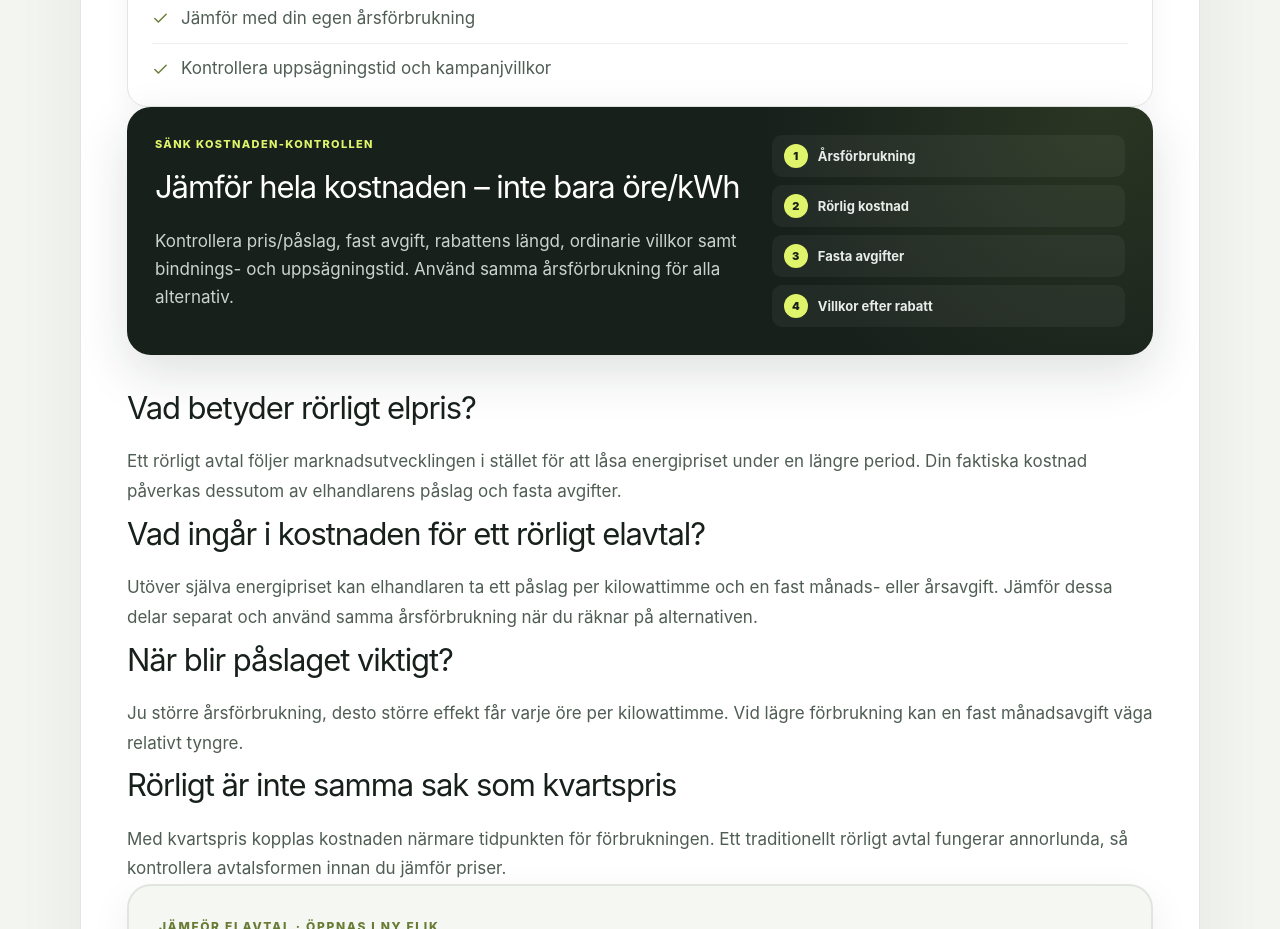
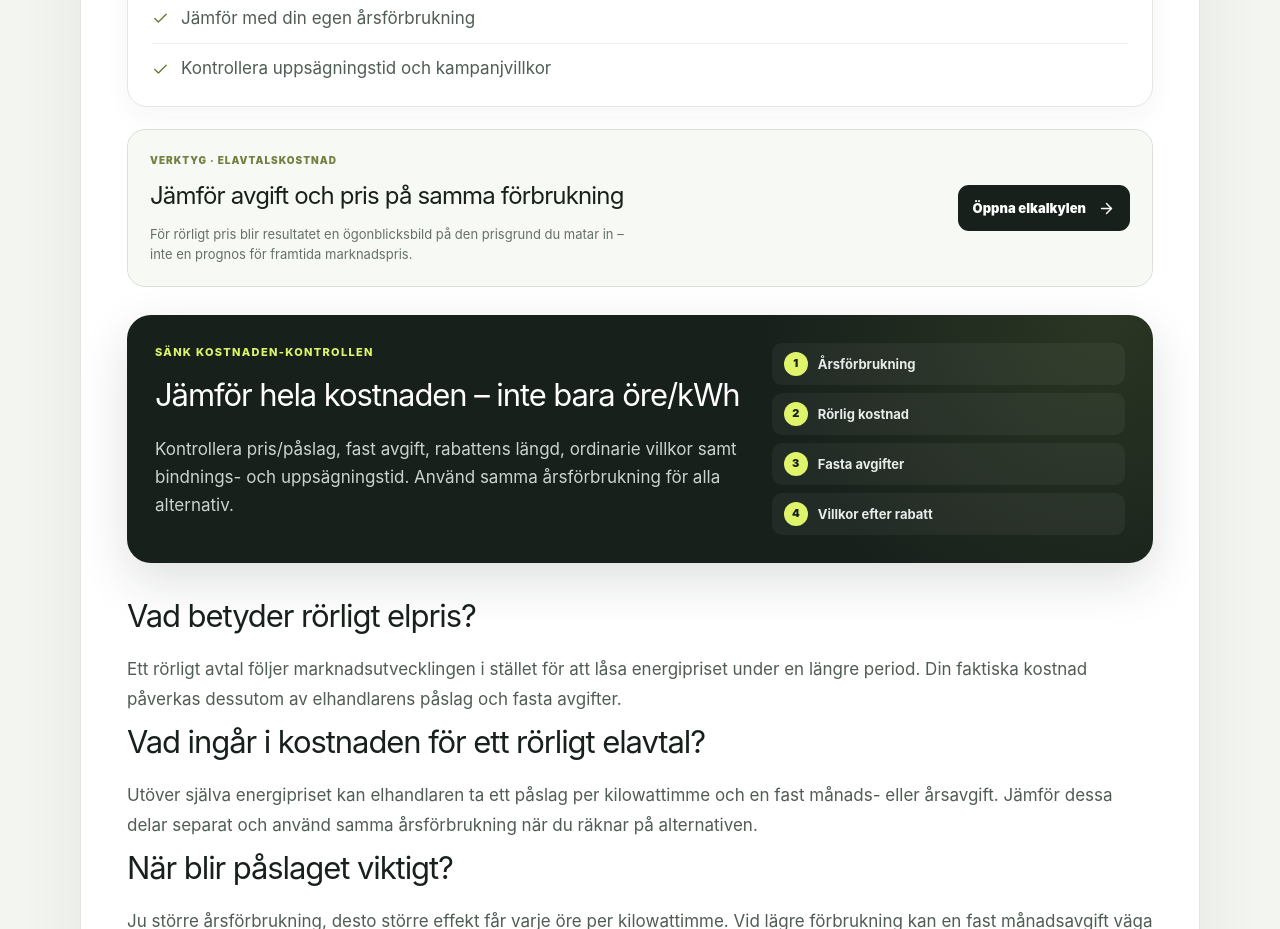
Before and after one commit to arvidlandin-cpu/sankkostnaden, a Next.js app: page /elavtal/rorligt-elpris in a window 1280 px wide. Shown: the part 1040-1969 px from the top of the page. Built offline with nearby package versions, Linux system fonts and the light colour scheme.

Commit message:
Add electricity cost utility to variable-price guide

```diff
--- a/pages/elavtal/rorligt-elpris.tsx
+++ b/pages/elavtal/rorligt-elpris.tsx
@@ -11,6 +11,7 @@ export default function Page() {
       intent='electricity'
       bullets={['Priset varierar med marknaden över tid', 'Påslag och fasta avgifter skiljer mellan avtal', 'Jämför med din egen årsförbrukning', 'Kontrollera uppsägningstid och kampanjvillkor']}
       sections={[{ heading: 'Vad betyder rörligt elpris?', body: 'Ett rörligt avtal följer marknadsutvecklingen i stället för att låsa energipriset under en längre period. Din faktiska kostnad påverkas dessutom av elhandlarens påslag och fasta avgifter.' }, { heading: 'Vad ingår i kostnaden för ett rörligt elavtal?', body: 'Utöver själva energipriset kan elhandlaren ta ett påslag per kilowattimme och en fast månads- eller årsavgift. Jämför dessa delar separat och använd samma årsförbrukning när du räknar på alternativen.' }, { heading: 'När blir påslaget viktigt?', body: 'Ju större årsförbrukning, desto större effekt får varje öre per kilowattimme. Vid lägre förbrukning kan en fast månadsavgift väga relativt tyngre.' }, { heading: 'Rörligt är inte samma sak som kvartspris', body: 'Med kvartspris kopplas kostnaden närmare tidpunkten för förbrukningen. Ett traditionellt rörligt avtal fungerar annorlunda, så kontrollera avtalsformen innan du jämför priser.' }]}
+      utility={{href:'/verktyg/elavtalskostnad/?src=rorligt_elpris',eyebrow:'VERKTYG · ELAVTALSKOSTNAD',title:'Jämför avgift och pris på samma förbrukning',body:'För rörligt pris blir resultatet en ögonblicksbild på den prisgrund du matar in – inte en prognos för framtida marknadspris.',cta:'Öppna elkalkylen'}}
       related={[{ href: '/elavtal/rorligt-fast-kvartspris/', label: 'Rörligt, fast eller kvartspris?' }, { href: '/elavtal/billigaste-elavtalet/', label: 'Billigaste elavtalet' }, { href: '/elavtal/sa-laser-du-elfakturan/', label: 'Så läser du elfakturan' }]}
     />
   );
```
